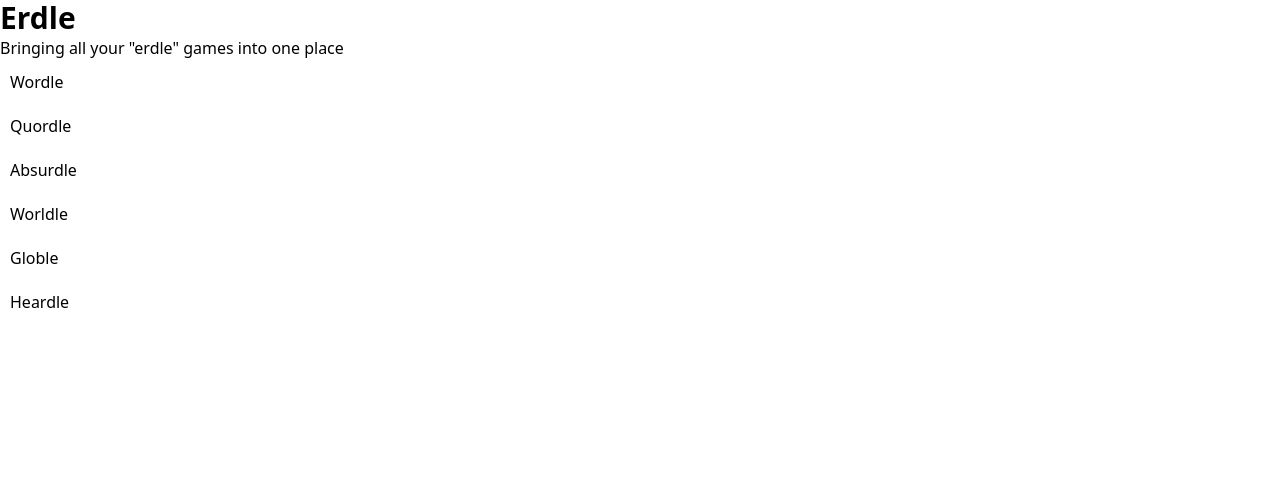
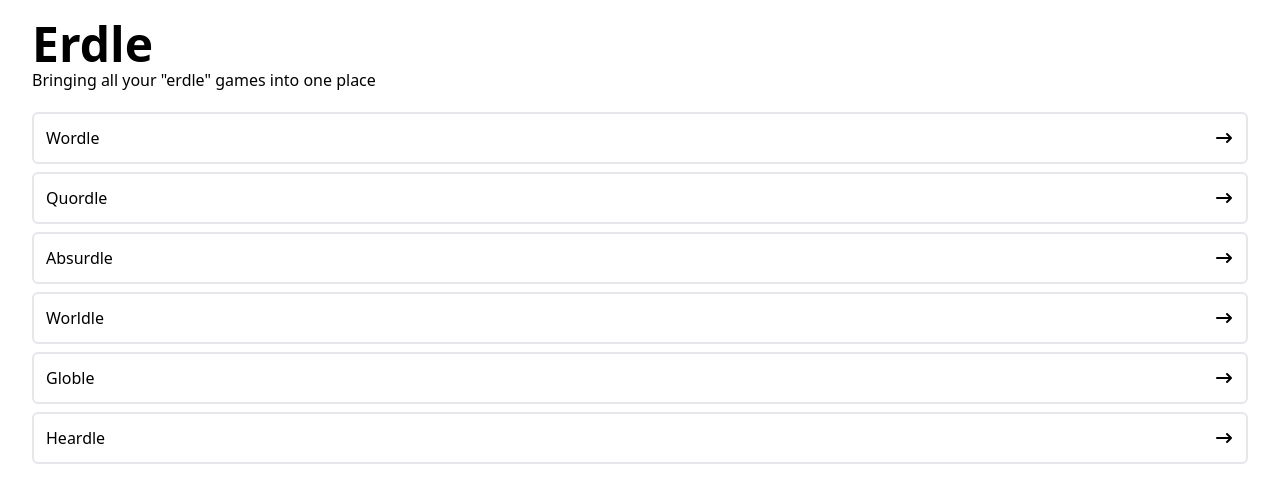
Before and after one commit to andrewnick/Erdle, a Next.js app in the folder apps/web/: page / in a window 1280 px wide. Shown: the top 502 px of the page. Built offline with nearby package versions, Linux system fonts and the light colour scheme; no server answers.

Commit message:
feat: style page

```diff
--- a/apps/web/components/Meta.tsx
+++ b/apps/web/components/Meta.tsx
@@ -46,7 +46,7 @@
     />
     <link rel="manifest" href="/manifest.json" />
     <link rel="mask-icon" href="/icons/safari-pinned-tab.svg" color="#5bbad5" />
-    <link rel="shortcut icon" href="/favicon.ico" />
+    <link rel="shortcut icon" href="/icons/favicon.ico" />
     <link
       rel="stylesheet"
       href="https://fonts.googleapis.com/css?family=Roboto:300,400,500"
--- a/apps/web/package.json
+++ b/apps/web/package.json
@@ -9,6 +9,7 @@
     "lint": "next lint"
   },
   "dependencies": {
+    "@heroicons/react": "false1.0.6",
     "next": "12.0.8",
     "next-compose-plugins": "false2.2.1",
     "next-pwa": "false5.4.6",
--- a/apps/web/pages/index.tsx
+++ b/apps/web/pages/index.tsx
@@ -1,27 +1,31 @@
 import links from "../data/links";
+import { ArrowNarrowRightIcon } from "@heroicons/react/solid";
+
 export default function Web() {
-  const list = {
-    padding: "0",
-  };
-
-  const listItem = {
-    padding: "10px",
-  };
-
   return (
-    <div>
-      <header>
+    <div className="container">
+      <header className="py-5">
         <div>
-          <h1 className="text-3xl font-bold">Erdle</h1>
+          <h1 className="text-5xl font-bold">Erdle</h1>
           <p>Bringing all your &quot;erdle&quot; games into one place</p>
         </div>
       </header>
 
-      <ul style={list}>
+      <ul>
         {links.map(({ title, link }, index) => (
-          <li style={listItem} key={index}>
-            <a href={link} target="_blank" rel="noopener noreferrer">
+          <li
+            className="border-2 rounded-md  mb-2 bg-white hover:bg-slate-200"
+            key={index}
+          >
+            <a
+              href={link}
+              target="_blank"
+              rel="noopener noreferrer"
+              className="flex justify-between items-center p-3"
+            >
               {title}
+
+              <ArrowNarrowRightIcon className="h-5 w-5" />
             </a>
           </li>
         ))}
--- a/apps/web/tailwind.config.js
+++ b/apps/web/tailwind.config.js
@@ -4,7 +4,10 @@
     "./components/**/*.{js,ts,jsx,tsx}",
   ],
   theme: {
-    extend: {},
+    container: {
+      center: true,
+      padding: "2rem",
+    },
   },
   plugins: [],
 };
```
Also changed, not shown: 2 other files (tests, documents, lock files or other folders).
